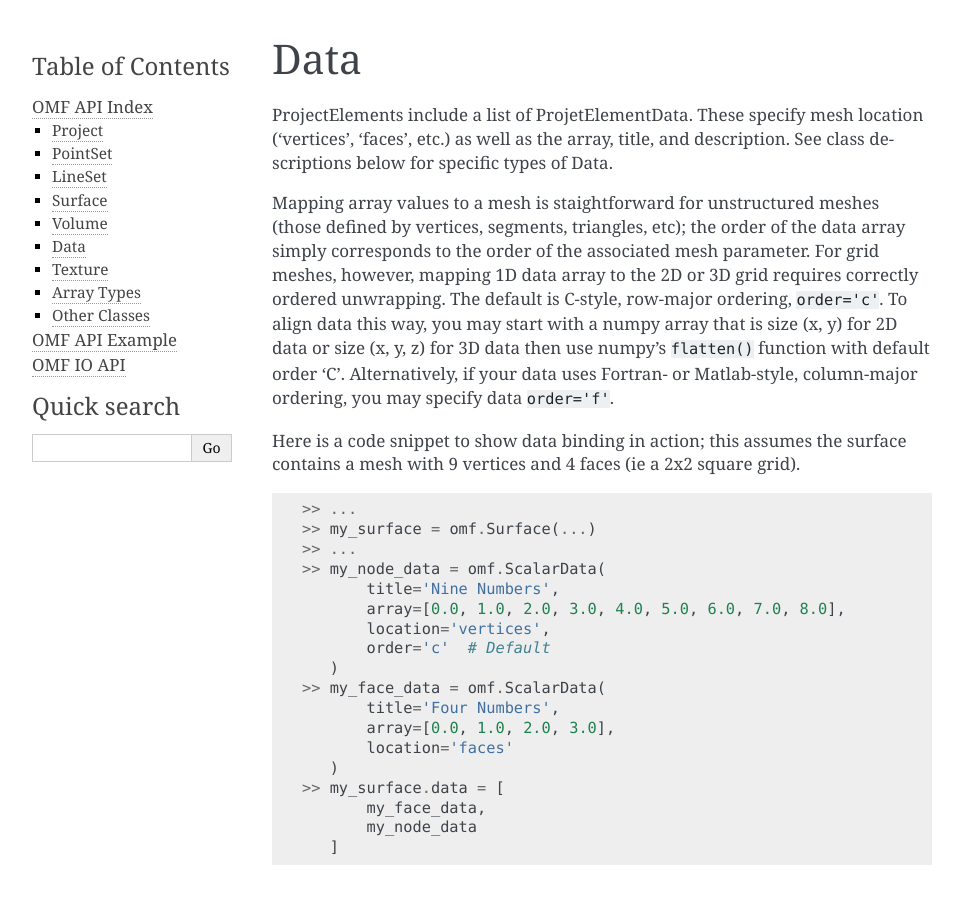
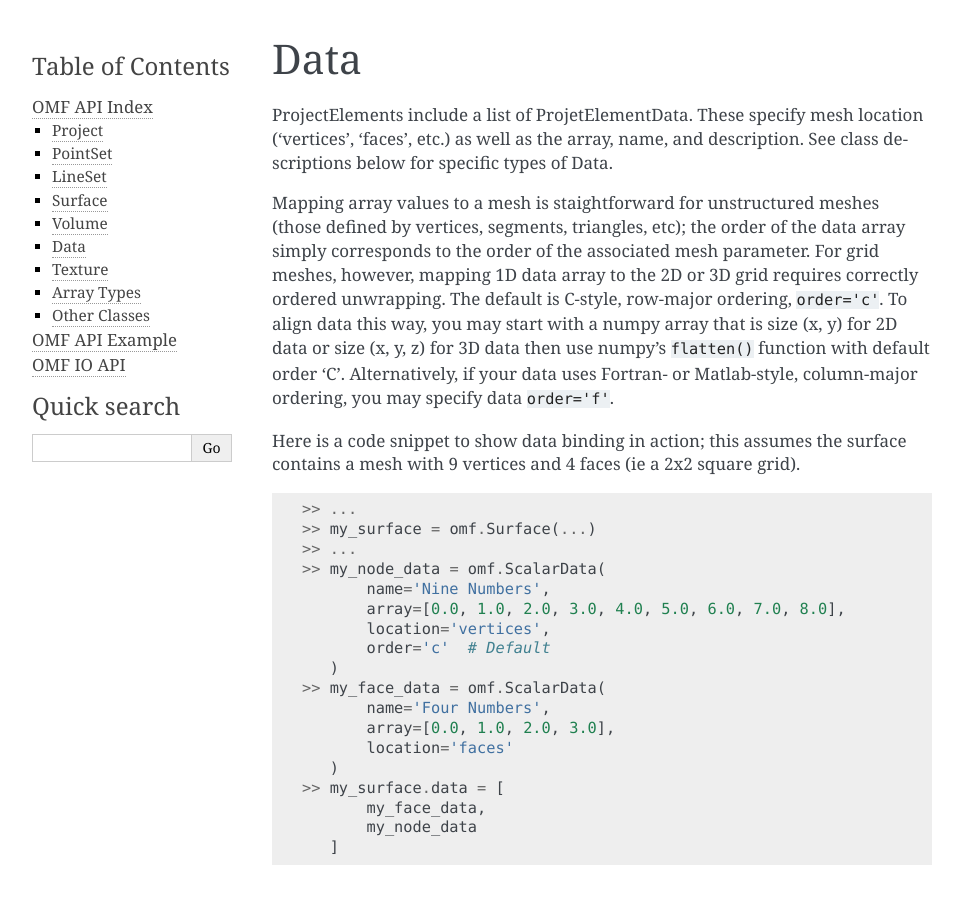
Before and after one commit to gmggroup/omf-python, a Sphinx documentation site: the page built from docs/content/data.rst, in a window 1280 px wide and 900 px high. Shown: the whole window, without its empty margins (148-1111 px from the left). Built offline with Sphinx 7.4.7, drawn with Linux system fonts in a browser that asks for light colours.

Commit message:
Modify title -> name typos in docs

```diff
--- a/docs/content/base.rst
+++ b/docs/content/base.rst
@@ -24,6 +24,6 @@ Content Model
 Uid Model
 ---------
 
-UidModel gives all content a title, description, and unique uid.
+UidModel gives all content a name, description, and unique uid.
 
 .. autoclass:: omf.base.UidModel
--- a/docs/content/data.rst
+++ b/docs/content/data.rst
@@ -4,7 +4,7 @@ Data
 ****
 
 ProjectElements include a list of ProjetElementData. These specify mesh location
-('vertices', 'faces', etc.) as well as the array, title, and
+('vertices', 'faces', etc.) as well as the array, name, and
 description. See class descriptions below for specific types of Data.
 
 Mapping array values to a mesh is staightforward for unstructured meshes
@@ -28,13 +28,13 @@ the surface contains a mesh with 9 vertices and 4 faces (ie a 2x2 square grid).
     >> my_surface = omf.Surface(...)
     >> ...
     >> my_node_data = omf.ScalarData(
-           title='Nine Numbers',
+           name='Nine Numbers',
            array=[0.0, 1.0, 2.0, 3.0, 4.0, 5.0, 6.0, 7.0, 8.0],
            location='vertices',
            order='c'  # Default
        )
     >> my_face_data = omf.ScalarData(
-           title='Four Numbers',
+           name='Four Numbers',
            array=[0.0, 1.0, 2.0, 3.0],
            location='faces'
        )
--- a/docs/content/examples.rst
+++ b/docs/content/examples.rst
@@ -161,7 +161,7 @@ Piecewise building example:
 
     ...
     pts = omf.PointSetElement()
-    pts.title='Random Points',
-    pts.mesh=omf.PointSetGeometry()
-    pts.mesh.vertices=np.random.rand(100, 3)
+    pts.name = 'Random Points',
+    pts.mesh = omf.PointSetGeometry()
+    pts.mesh.vertices = np.random.rand(100, 3)
     ...
```
